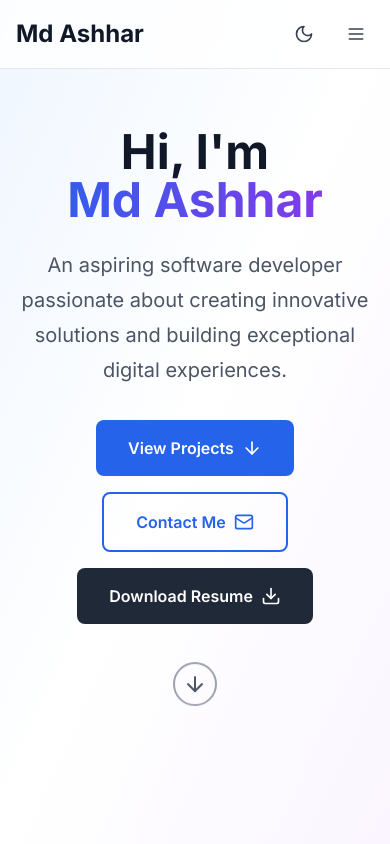
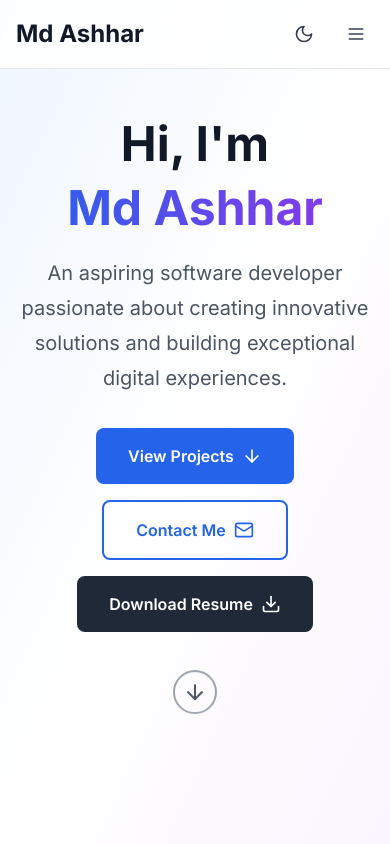
Before and after one commit to Ashhar-24/Parichay-2.0, a React (Vite) app: page / in a window 390 px wide. Shown: the top 844 px of the page. Built offline with nearby package versions, Linux system fonts and the light colour scheme.

Commit message:
responsiveness

```diff
--- a/src/components/Hero.tsx
+++ b/src/components/Hero.tsx
@@ -15,7 +15,7 @@
         <div className="animate-fade-in-up">
           <h1 className="text-5xl md:text-7xl font-bold text-gray-900 dark:text-white mb-6">
             Hi, I'm{' '}
-            <span className="block md:inline bg-gradient-to-r from-blue-600 to-purple-600 bg-clip-text text-transparent">
+            <span className="block md:inline mt-4 md:mt-0 bg-gradient-to-r from-blue-600 to-purple-600 bg-clip-text text-transparent">
               <a href="https://linkedin.com/in/md-ashhar-9a5b6b222" target="_blank">
                 Md Ashhar
               </a>
```
